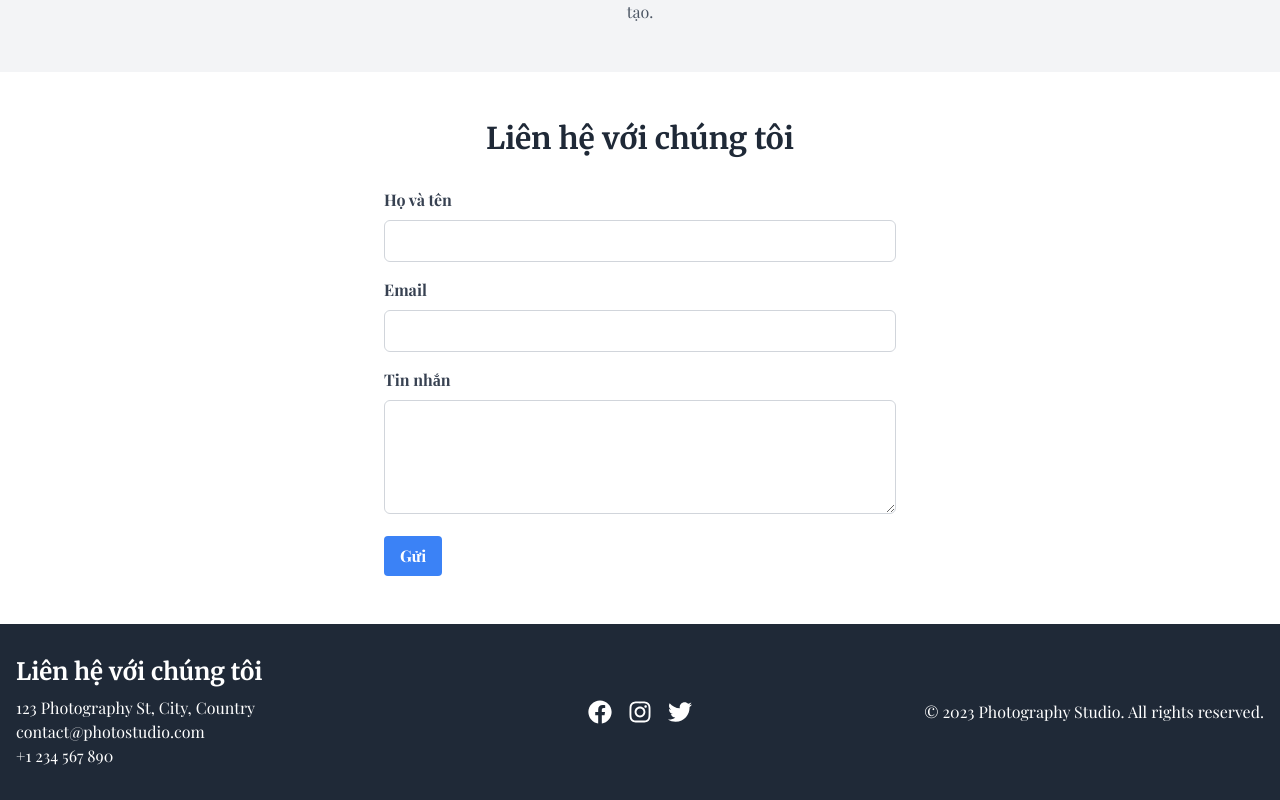
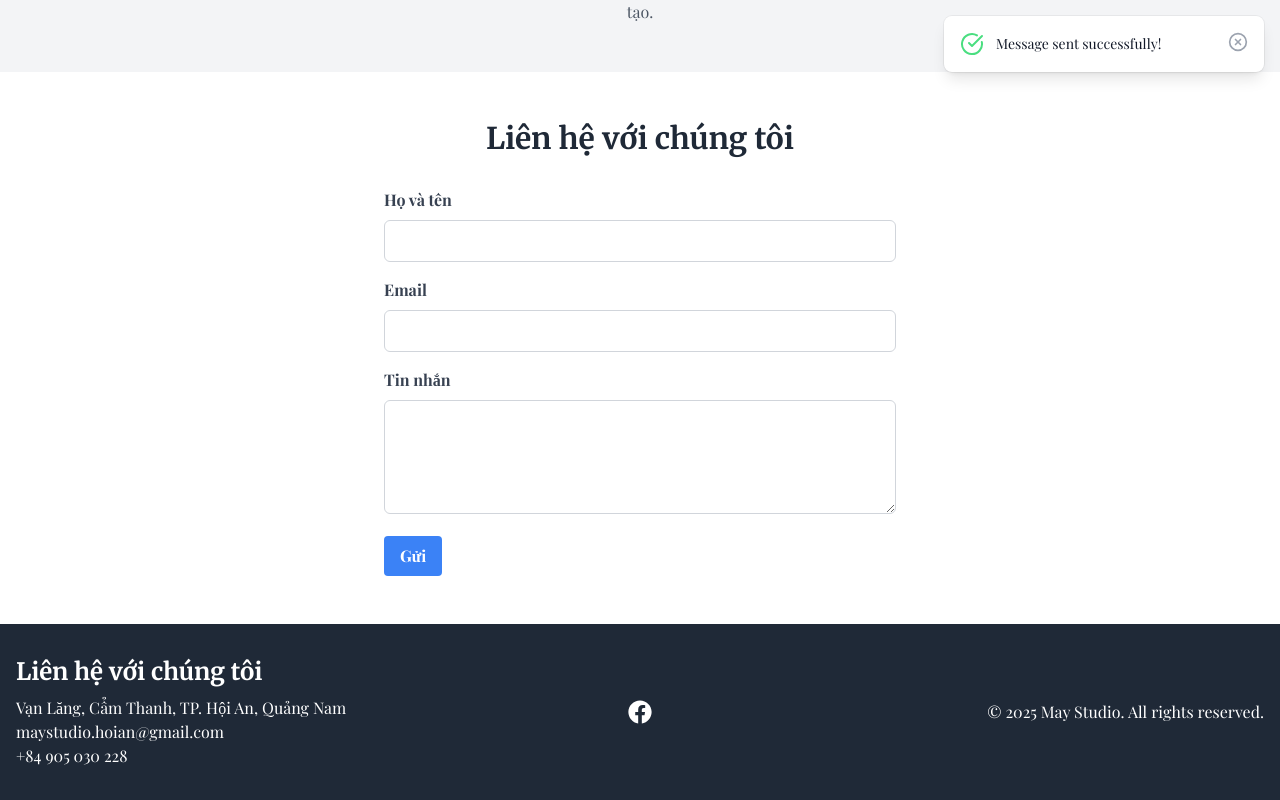
Before and after one commit to dkon911/may-studio, a React (Vite) app: page / in a window 1280 px wide. Both pictures are taken after typing "Sample", "name@example.com", "Sample" into the empty fields and a click on the button "Gửi". Shown: the part 1146-1946 px from the top of the page. Built offline with nearby package versions, Linux system fonts and the light colour scheme.

Commit message:
update title and footer information; implement notification component for contact form feedback

```diff
--- a/index.html
+++ b/index.html
@@ -4,16 +4,15 @@
     <meta charset="UTF-8" />
     <link rel="icon" type="image/svg+xml" href="/vite.svg" />
     <meta name="viewport" content="width=device-width, initial-scale=1.0" />
-    <title>Photography Studio</title>
+    <title>May Studio</title>
     <meta name="description" content="Chuyên chụp ảnh em bé, sơ sinh và gia đình | Specializing in baby, newborn, and family photography" />
   </head>
   <body>
-    <form name="contact" netlify netlify-honeypot="bot-field" hidden>
+    <!-- <form name="contact" netlify netlify-honeypot="bot-field" hidden>
       <input type="text" name="name" />
       <input type="email" name="email" />
       <textarea name="message"></textarea>
-    </form>
-
+    </form> -->
     <div id="root"></div>
     <script type="module" src="/src/main.jsx"></script>
   </body>
--- a/src/components/ContactForm.jsx
+++ b/src/components/ContactForm.jsx
@@ -1,31 +1,38 @@
-import React, { useState } from "react";
-import { useLanguage } from "../LanguageContext";
-import { translations } from "../i18n";
-import emailjs from '@emailjs/browser';
+import React, { useState } from "react"
+import { useLanguage } from "../LanguageContext"
+import { translations } from "../i18n"
+import emailjs from "@emailjs/browser"
+import Notification from "./Notification"
 
 const ContactForm = () => {
-  const { language } = useLanguage();
-  const t = translations[language];
+  const { language } = useLanguage()
+  const t = translations[language]
 
   const [formData, setFormData] = useState({
-    name: '',
-    email: '',
-    message: ''
-  });
+    name: "",
+    email: "",
+    message: "",
+  })
+
+  const [notification, setNotification] = useState({
+    isVisible: false,
+    message: "",
+    type: "success",
+  })
 
   const handleChange = (e) => {
-    const { name, value } = e.target;
-    setFormData(prevState => ({
+    const { name, value } = e.target
+    setFormData((prevState) => ({
       ...prevState,
-      [name]: value
-    }));
-  };
+      [name]: value,
+    }))
+  }
 
   const handleSubmit = async (e) => {
-    e.preventDefault();
+    e.preventDefault()
 
     try {
-      // Thay thế các giá trị này từ tài khoản EmailJS của bạn
+      // Replace these values with your EmailJS account details
       const serviceId = 'service_73dhknp';
       const templateId = 'template_ckis47t';
       const publicKey = 'gwK4ALM44kQQkt5fB';
@@ -35,41 +42,45 @@ const ContactForm = () => {
         reply_to: formData.email,
         from_email: formData.email,
         message: formData.message,
-        to_email: 'congntdgcd210309@fpt.edu.vn',
-        subject: `Contact from ${formData.name} (${formData.email})`
-      };
+        to_email: "congntdgcd210309@fpt.edu.vn",
+        subject: `Contact from ${formData.name} (${formData.email})`,
+      }
 
-      await emailjs.send(serviceId, templateId, templateParams, publicKey);
+      await emailjs.send(serviceId, templateId, templateParams, publicKey)
 
-      alert(t.emailSentSuccess || "Message sent successfully!");
+      setNotification({
+        isVisible: true,
+        message: t.emailSentSuccess || "Message sent successfully!",
+        type: "success",
+      })
 
       setFormData({
-        name: '',
-        email: '',
-        message: ''
-      });
+        name: "",
+        email: "",
+        message: "",
+      })
     } catch (error) {
-      console.error('Error sending message:', error);
-      alert(t.emailSentError || "Error sending message. Please try again.");
+      console.error("Error sending message:", error)
+      setNotification({
+        isVisible: true,
+        message: t.emailSentError || "Error sending message. Please try again.",
+        type: "error",
+      })
     }
-  };
+  }
+
+  const closeNotification = () => {
+    setNotification((prevState) => ({ ...prevState, isVisible: false }))
+  }
 
   return (
     <section className="py-8 md:py-12">
       <div className="container mx-auto px-4">
-        <h2 className="text-2xl md:text-3xl font-bold text-center mb-6 md:mb-8">
-          {t.contactUs}
-        </h2>
+        <h2 className="text-2xl md:text-3xl font-bold text-center mb-6 md:mb-8">{t.contactUs}</h2>
 
-        <form
-          className="max-w-lg mx-auto"
-          onSubmit={handleSubmit}
-        >
+        <form className="max-w-lg mx-auto" onSubmit={handleSubmit}>
           <div className="mb-4">
-            <label
-              htmlFor="name"
-              className="block text-gray-700 font-bold mb-2"
-            >
+            <label htmlFor="name" className="block text-gray-700 font-bold mb-2">
               {t.name}
             </label>
             <input
@@ -83,10 +94,7 @@ const ContactForm = () => {
             />
           </div>
           <div className="mb-4">
-            <label
-              htmlFor="email"
-              className="block text-gray-700 font-bold mb-2"
-            >
+            <label htmlFor="email" className="block text-gray-700 font-bold mb-2">
               {t.email}
             </label>
             <input
@@ -100,10 +108,7 @@ const ContactForm = () => {
             />
           </div>
           <div className="mb-4">
-            <label
-              htmlFor="message"
-              className="block text-gray-700 font-bold mb-2"
-            >
+            <label htmlFor="message" className="block text-gray-700 font-bold mb-2">
               {t.message}
             </label>
             <textarea
@@ -124,8 +129,14 @@ const ContactForm = () => {
           </button>
         </form>
       </div>
+      <Notification
+        message={notification.message}
+        type={notification.type}
+        isVisible={notification.isVisible}
+        onClose={closeNotification}
+      />
     </section>
-  );
-};
+  )
+}
 
-export default ContactForm;
+export default ContactForm
--- a/src/components/Footer.jsx
+++ b/src/components/Footer.jsx
@@ -13,18 +13,18 @@ const Footer = () => {
         <div className="flex flex-col md:flex-row justify-between items-center">
           <div className="w-full md:w-1/3 text-center md:text-left mb-6 md:mb-0">
             <h3 className="text-xl md:text-2xl font-bold mb-2">{t.contactUs}</h3>
-            <p className="text-sm md:text-base">123 Photography St, City, Country</p>
-            <p className="text-sm md:text-base">contact@photostudio.com</p>
-            <p className="text-sm md:text-base">+1 234 567 890</p>
+            <p className="text-sm md:text-base">Vạn Lăng, Cẩm Thanh, TP. Hội An, Quảng Nam</p>
+            <p className="text-sm md:text-base">maystudio.hoian@gmail.com</p>
+            <p className="text-sm md:text-base">+84 905 030 228</p>
           </div>
           <div className="w-full md:w-1/3 text-center mb-6 md:mb-0">
             <ul className="flex justify-center space-x-4">
               <li>
-                <a href="#" className="hover:text-gray-400 transition-colors">
+                <a href="https://www.facebook.com/Duan.Maystudio.Hoian" className="hover:text-gray-400 transition-colors">
                   <FaFacebook size={24} />
                 </a>
               </li>
-              <li>
+              {/* <li>
                 <a href="#" className="hover:text-gray-400 transition-colors">
                   <FaInstagram size={24} />
                 </a>
@@ -33,11 +33,11 @@ const Footer = () => {
                 <a href="#" className="hover:text-gray-400 transition-colors">
                   <FaTwitter size={24} />
                 </a>
-              </li>
+              </li> */}
             </ul>
           </div>
           <div className="w-full md:w-1/3 text-center md:text-right">
-            <p className="text-sm md:text-base">&copy; 2023 Photography Studio. All rights reserved.</p>
+            <p className="text-sm md:text-base">&copy; 2025 May Studio. All rights reserved.</p>
           </div>
         </div>
       </div>
--- /dev/null
+++ b/src/components/Notification.jsx
@@ -0,0 +1,50 @@
+import React, { useEffect } from "react";
+import { CheckCircle, XCircle } from "lucide-react";
+
+const Notification = ({ message, type, isVisible, onClose }) => {
+  useEffect(() => {
+    if (isVisible) {
+      const timer = setTimeout(() => {
+        onClose();
+      }, 5000);
+
+      return () => clearTimeout(timer);
+    }
+  }, [isVisible, onClose]);
+
+  if (!isVisible) return null;
+
+  return (
+    <div className="fixed top-4 right-4 z-50">
+      <div
+        className={`min-w-[320px] bg-white shadow-lg rounded-lg pointer-events-auto ring-1 ring-black ring-opacity-5 overflow-hidden`}
+      >
+        <div className="p-4">
+          <div className="flex items-start">
+            <div className="flex-shrink-0">
+              {type === "success" ? (
+                <CheckCircle className="h-6 w-6 text-green-400" />
+              ) : (
+                <XCircle className="h-6 w-6 text-red-400" />
+              )}
+            </div>
+            <div className="ml-3 flex-1 pt-0.5">
+              <p className="text-sm font-medium text-gray-900">{message}</p>
+            </div>
+            <div className="ml-4 flex-shrink-0 flex">
+              <button
+                className="bg-white rounded-md inline-flex text-gray-400 hover:text-gray-500 focus:outline-none focus:ring-2 focus:ring-offset-2 focus:ring-indigo-500"
+                onClick={onClose}
+              >
+                <span className="sr-only">Close</span>
+                <XCircle className="h-5 w-5" />
+              </button>
+            </div>
+          </div>
+        </div>
+      </div>
+    </div>
+  );
+};
+
+export default Notification;
```
